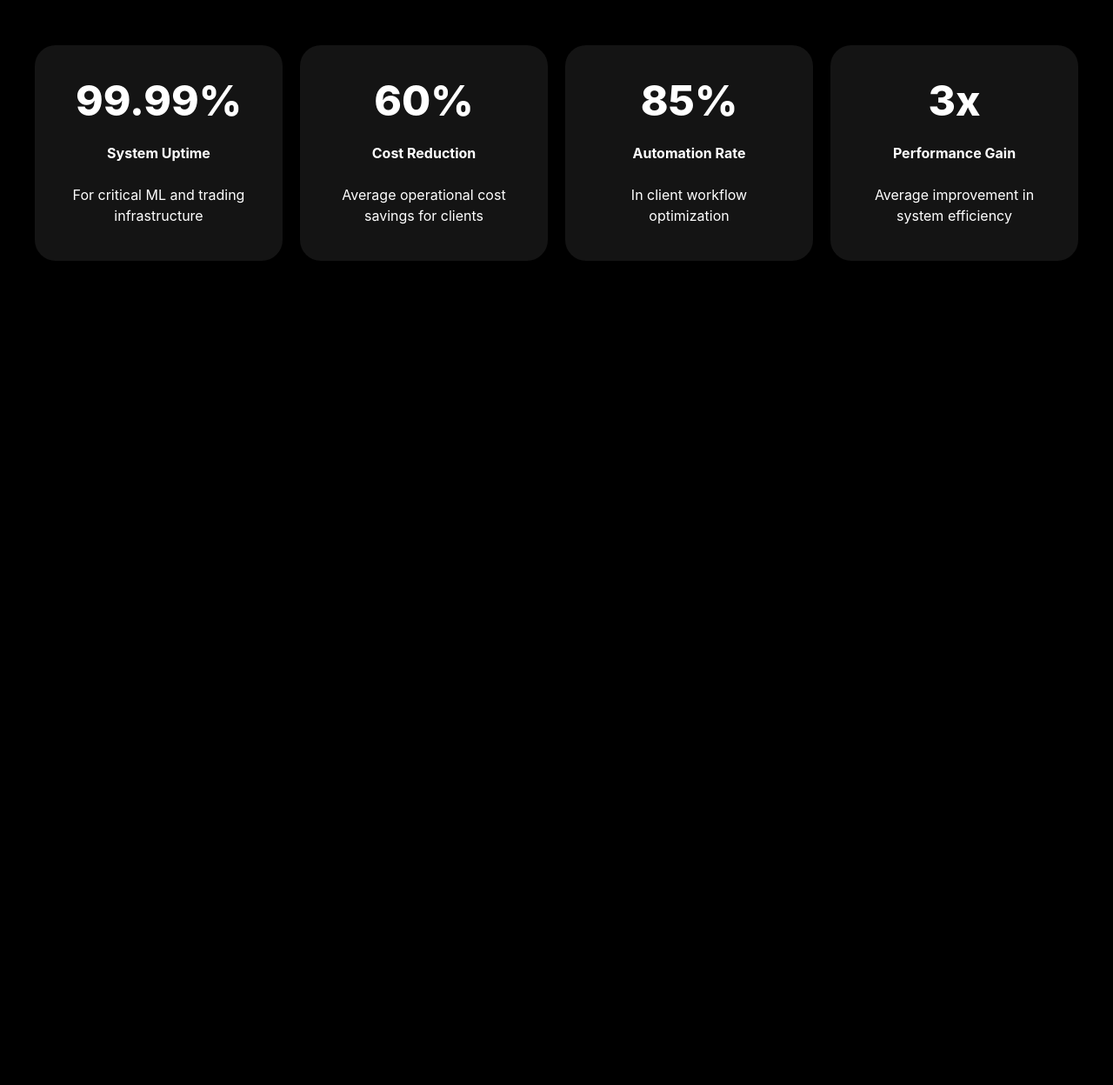
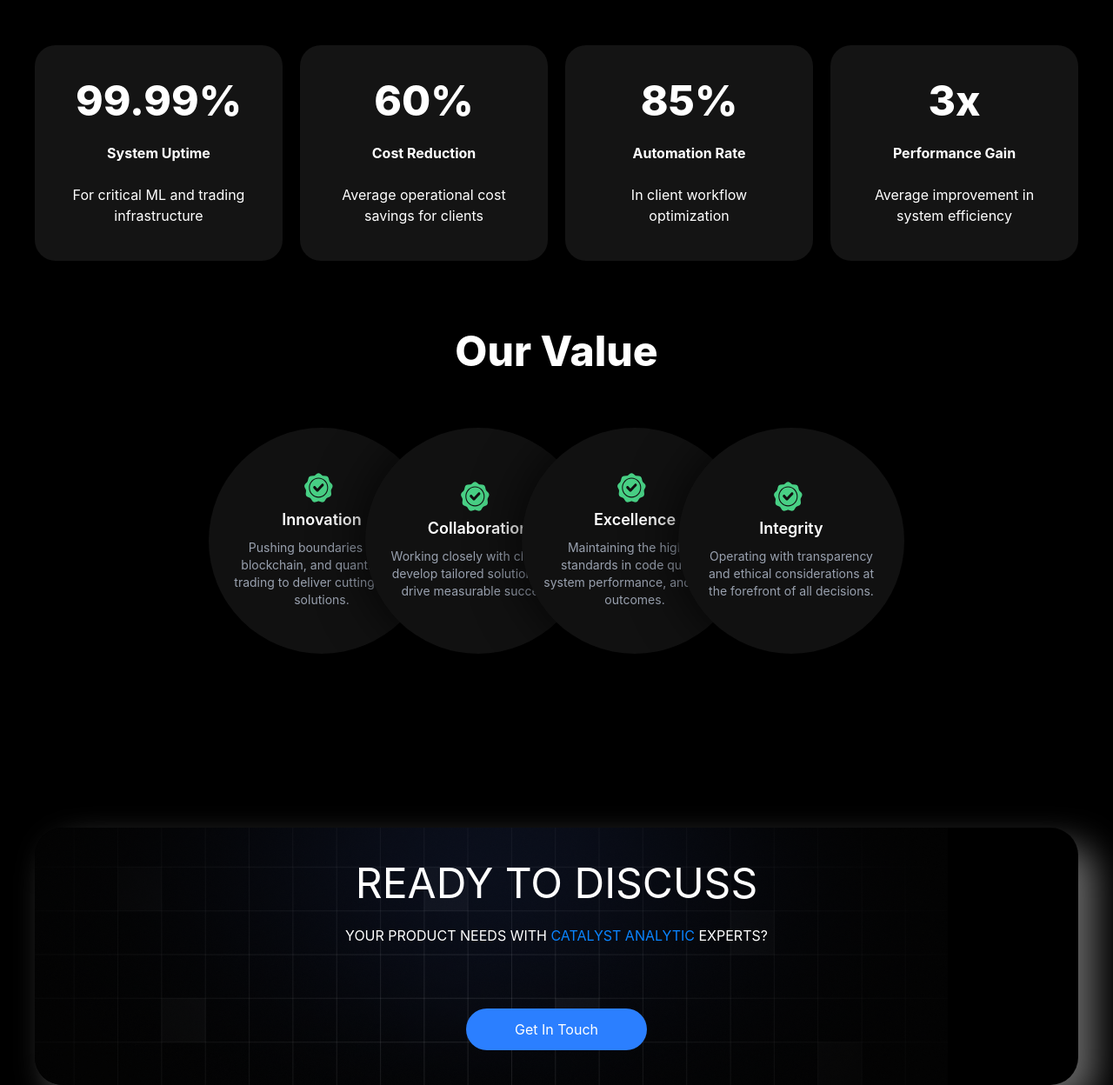
Before and after one commit to khidirovv33/homecolab30, a website: page src/Vohid.html in a window 1280 px wide. Shown: the part 3509-4757 px from the top of the page at 87% size. Before the commit the page ends 3809 px from the top, so only its background shows below. Drawn offline with nearby package versions, Linux system fonts and the light colour scheme; files that its build step writes are made by us from their sources.

Commit message:
for commit by Vohid

```diff
--- a/src/Vohid.html
+++ b/src/Vohid.html
@@ -203,6 +203,54 @@
 
 
     </section>
+    <section class="bg-black text-white py-20 overflow-hidden">
+  <div class="max-w-[1200px] mx-auto px-4 text-center">
+    <h2 class="text-2xl lg:text-5xl font-extrabold mb-16">Our Value</h2>
+
+    <div class="flex flex-col lg:flex-row items-center justify-center">
+
+      <div class="relative bg-[#111] rounded-full w-[260px] h-[260px] flex flex-col items-center justify-center p-6 shadow-[0_0_60px_rgba(0,0,0,0.8)] lg:-mr-20 z-10">
+        <div class="w-10 h-10 rounded-full ">
+            <img src="./image_by_vohid/quality-icon 1.svg" alt="">
+        </div>
+        <h3 class="text-lg font-semibold mb-2">Innovation</h3>
+        <p class="text-sm text-gray-400 text-center">Pushing boundaries in AI, blockchain, and quantitative trading to deliver cutting-edge solutions.</p>
+      </div>
+
+      <div class="relative bg-[#111] rounded-full w-[260px] h-[260px] flex flex-col items-center justify-center p-6 shadow-[0_0_60px_rgba(0,0,0,0.8)] lg:-mr-20 z-20">
+        <div class="w-10 h-10 rounded-full ">
+            <img src="./image_by_vohid/quality-icon 1.svg" alt="">
+        </div>
+        <h3 class="text-lg font-semibold mb-2">Collaboration</h3>
+        <p class="text-sm text-gray-400 text-center">Working closely with clients to develop tailored solutions that drive measurable success.</p>
+      </div>
+
+      <div class="relative bg-[#111] rounded-full w-[260px] h-[260px] flex flex-col items-center justify-center p-6 shadow-[0_0_60px_rgba(0,0,0,0.8)] lg:-mr-20 z-30">
+        <div class="w-10 h-10 rounded-full ">
+            <img src="./image_by_vohid/quality-icon 1.svg" alt="">
+        </div>
+        <h3 class="text-lg font-semibold mb-2">Excellence</h3>
+        <p class="text-sm text-gray-400 text-center">Maintaining the highest standards in code quality, system performance, and client outcomes.</p>
+      </div>
+
+      <div class="relative bg-[#111] rounded-full w-[260px] h-[260px] flex flex-col items-center justify-center p-6 shadow-[0_0_60px_rgba(0,0,0,0.8)] z-40">
+         <div class="w-10 h-10 rounded-full ">
+            <img src="./image_by_vohid/quality-icon 1.svg" alt="">
+        </div>
+        <h3 class="text-lg font-semibold mb-2">Integrity</h3>
+        <p class="text-sm text-gray-400 text-center">Operating with transparency and ethical considerations at the forefront of all decisions.</p>
+      </div>
+
+    </div>
+  </div>
+</section>
+<section class="max-w-[1200px] m-auto min-h-[282px] mt-30  rounded-4xl p-10 shadow-[20px_20px_40px_rgba(255,255,255,0.4)]" style="background-image: url(./image_by_vohid/fc9a47396a5036fc47f50e8b57d87e02b66e2885.png); background-repeat: no-repeat;">
+             <div class="flex flex-col justify-center items-center ">
+                <p class="text-5xl uppercase">Ready to discuss</p><br>
+                <p class="uppercase">your product needs with <span class="text-[#0A84FF]"> Catalyst Analytic </span> experts?</p><br><br><br>
+                <button class="bg-blue-500 px-14 py-3 rounded-3xl hover:bg-white hover:text-black">Get In Touch</button>
+             </div>
+</section>
 </body>
 
 </html>
```
Also changed, not shown: src/image_by_vohid/Frame 1707480641.svg (added), src/image_by_vohid/fc9a47396a5036fc47f50e8b57d87e02b66e2885.png (added), src/image_by_vohid/quality-icon 1.svg (added).
